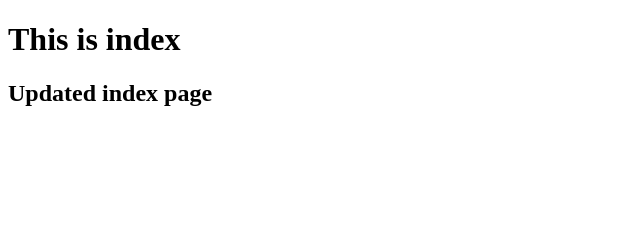
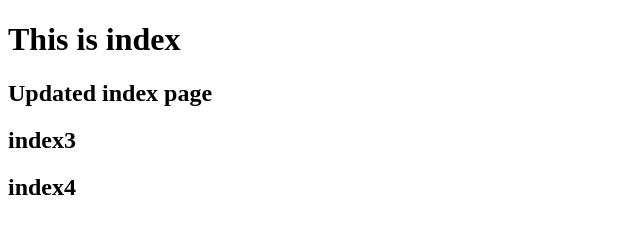
Before and after one commit to sarangashyamdas/ecom-practice, a plain HTML site: page index.html in a window 1280 px wide. Shown: the whole page, without its empty margins (0-640 px from the left). Drawn offline with Linux system fonts and the light colour scheme.

Commit message:
Added index3 and index4

```diff
--- a/index.html
+++ b/index.html
@@ -8,5 +8,7 @@
             This is index
         </h1>
         <h2>Updated index page</h2>
+        <h2>index3</h2>
+        <h2>index4</h2>
     </body>
 </html>
```
